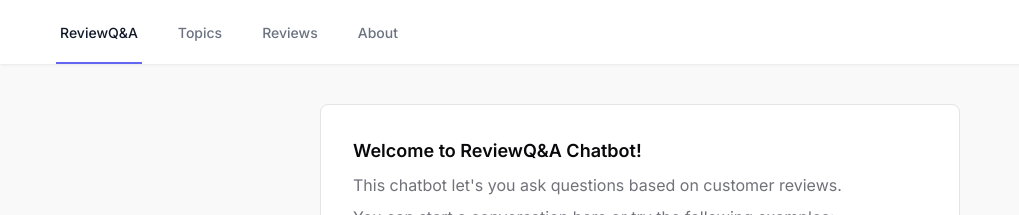
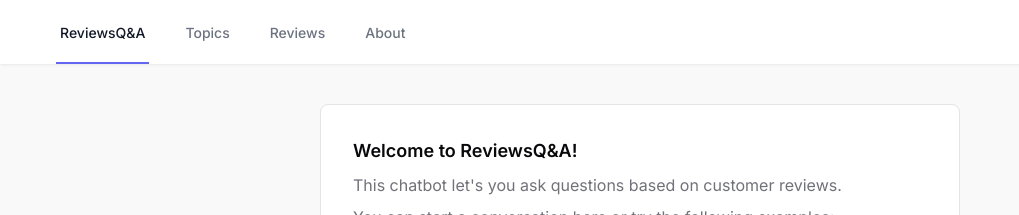
Before and after one commit to louis-sanna-eki/reviews-to-insights-hackathon, a Next.js app: page / in a window 1280 px wide. Shown: the top 215 px of the page, without its empty margins (0-1019 px from the left). Built offline with nearby package versions, Linux system fonts and the light colour scheme.

Commit message:
feat(topics): improve UI

```diff
--- a/app/topics/page.tsx
+++ b/app/topics/page.tsx
@@ -8,7 +8,7 @@ export default function TopicsPage() {
         <iframe
           src="/topic_viz.html"
           title="Topic Visualization"
-          style={{ width: '1150px', height: '770px' }}
+          style={{ width: '1170px', height: '770px' }}
         />
       </Card>
       <h2 className="text-2xl font-bold leading-7 text-gray-900 sm:truncate sm:text-3xl sm:tracking-tight">
--- a/components/empty-screen.tsx
+++ b/components/empty-screen.tsx
@@ -19,9 +19,7 @@ export function EmptyScreen({ setInput }: Pick<UseChatHelpers, 'setInput'>) {
   return (
     <div className="mx-auto max-w-2xl px-4">
       <div className="rounded-lg border bg-background p-8">
-        <h1 className="mb-2 text-lg font-semibold">
-          Welcome to ReviewQ&A Chatbot!
-        </h1>
+        <h1 className="mb-2 text-lg font-semibold">Welcome to ReviewsQ&A!</h1>
         <p className="mb-2 leading-normal text-muted-foreground">
           This chatbot let&apos;s you ask questions based on customer reviews.
         </p>
--- a/components/header.tsx
+++ b/components/header.tsx
@@ -21,7 +21,7 @@ export function Header() {
                     : 'border-transparent text-gray-500 hover:border-gray-300 hover:text-gray-700'
                 }`}
               >
-                ReviewQ&A
+                ReviewsQ&A
               </Link>
               <Link
                 href="/topics"
```
